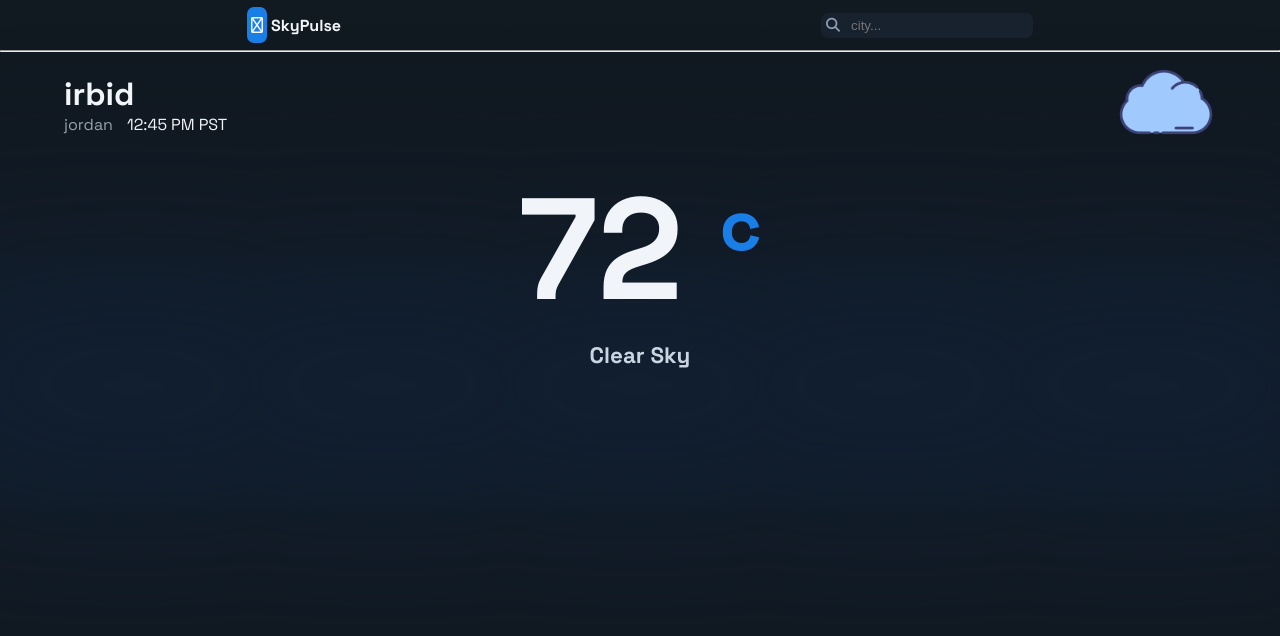
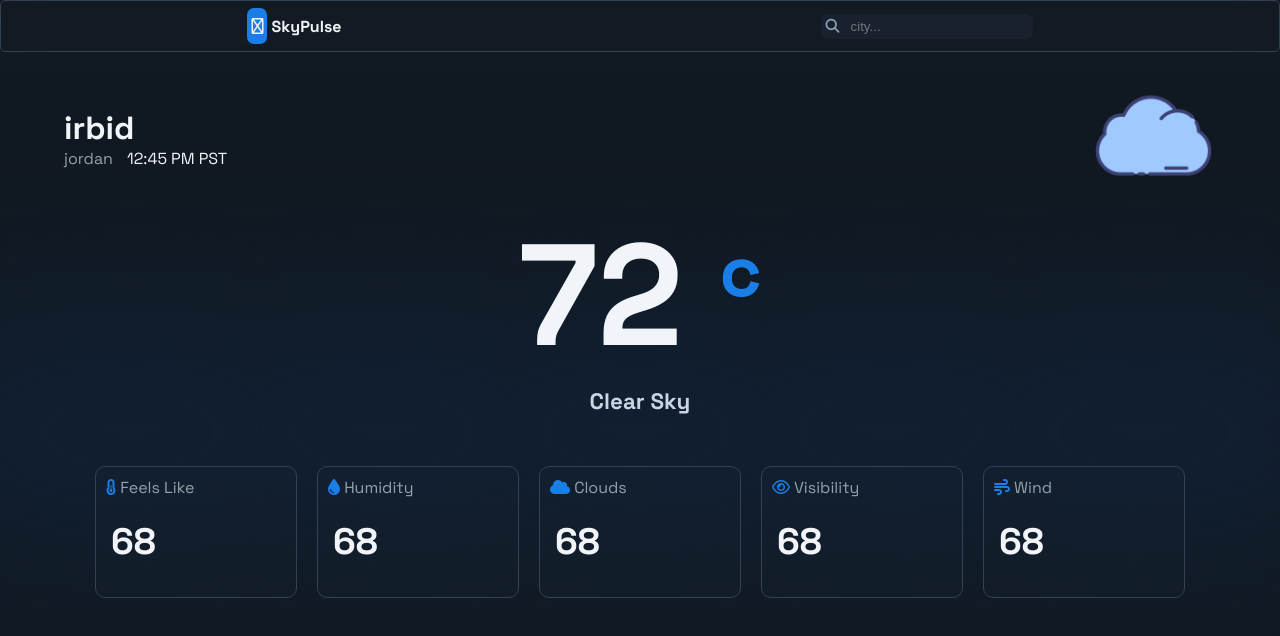
Before and after one commit to ayoub-bakkar/weather, a website: page public/index.html in a window 1280 px wide. Drawn offline with nearby package versions, Linux system fonts and the light colour scheme.

Commit message:
feat: add weather detail cards and refine glassmorphism nav design
Note: switched to HTML-based cards for enhanced CSS control and UI precision

```diff
--- a/public/index.html
+++ b/public/index.html
@@ -36,8 +36,7 @@
         <input type="text" placeholder="city..." />
       </div>
     </header>
-    <hr />
-
+    <br>
     <div class="city">
       <div class="info-city">
         <h1>irbid</h1>
@@ -54,7 +53,61 @@
       <h3 class="description">clear sky</h3>
     </div>
     <div class="shadow"></div>
-    <div id="details-container" class="details-grid"></div>
+
+    <!--CARDS info weather-->
+    <div id="details-container" class="cards">
+      <!--Feels Like-->
+      <div class="single-card">
+        <div class="titel-card">
+          <i id="icon-info" class="fa-solid fa-temperature-half"></i>
+          <span>Feels Like</span>
+        </div>
+        <div>
+          <h4 id="feels-like" class="degree">68</h4>
+        </div>
+      </div>
+      <!--Humidity-->
+      <div class="single-card">
+        <div class="titel-card">
+          <i id="icon-info" class="fa-solid fa-droplet"></i>
+          <span>Humidity</span>
+        </div>
+        <div>
+          <h4 id="humidity" class="degree">68</h4>
+        </div>
+      </div>
+
+      <!--Clouds-->
+      <div class="single-card">
+        <div class="titel-card">
+          <i id="icon-info" class="fa-solid fa-cloud"></i>
+          <span>Clouds</span>
+        </div>
+        <div>
+          <h4 id="clouds" class="degree">68</h4>
+        </div>
+      </div>
+      <!--Visibility-->
+      <div class="single-card">
+        <div class="titel-card">
+          <i id="icon-info" class="fa-regular fa-eye"></i>
+          <span>Visibility</span>
+        </div>
+        <div>
+          <h4 id="visibility" class="degree">68</h4>
+        </div>
+      </div>
+      <!--Feels Like-->
+      <div class="single-card">
+        <div class="titel-card">
+          <i id="icon-info" class="fa-solid fa-wind"></i>
+          <span>Wind</span>
+        </div>
+        <div>
+          <h4 id="wind" class="degree">68</h4>
+        </div>
+      </div>
+    </div>
     <script src="ui.js" type="module"></script>
   </body>
 </html>
--- a/public/style.css
+++ b/public/style.css
@@ -5,15 +5,15 @@
   --color-icon-search: #8f9db2;
   --bg-input-search: #18212e;
   --color-border-input-active: #197fc6;
-  --color-description:#CBD5E1;
-  --color-unit-temp:#197FE6;
+  --color-description: #cbd5e1;
+  --color-unit-temp: #197fe6;
 }
 * {
   padding: 0;
   margin: 0;
 }
 body {
-  font-family: 'Space Grotesk', sans-serif;
+  font-family: "Space Grotesk", sans-serif;
   background-color: var(--bg);
 }
 header {
@@ -27,15 +27,19 @@ header {
   justify-content: space-around;
   align-items: center;
   padding: 7px;
+  border: solid 1px #334155;
+  transition: border-color 0.3s ease;
+  background-color: rgba(255, 255, 255, 0.01);
+  backdrop-filter: blur(25px);
+  border-radius: 5px;
 }
-header .title span{
+header .title span {
   font-weight: 900;
-
 }
 header .title #icon-tilte-weather {
   padding: 10px 4px;
   border-radius: 7px;
-  background-color: #197FE6;
+  background-color: #197fe6;
 }
 header .search {
   position: relative;
@@ -74,8 +78,9 @@ header .search #icon-search {
   width: calc(100% - 10%);
 }
 .city .iconWeather img {
-  width: 100px;
-  height: 100px;
+  width: 125px;
+  height: 125px
+
 }
 .city .info-city .country {
   padding-right: 10px;
@@ -96,7 +101,7 @@ header .search #icon-search {
 }
 .info-temp .unit {
   color: var(--color-unit-temp);
-  font-size: .5em;
+  font-size: 0.5em;
 }
 .info-temp .description {
   font-size: 1.4em;
@@ -104,5 +109,35 @@ header .search #icon-search {
   color: var(--color-description);
 }
 .shadow {
-  box-shadow: 0px 15px 200px 121px rgba(18, 33, 53)
+  box-shadow: 0px 15px 200px 121px rgba(18, 33, 53);
 }
+.cards {
+  display: flex;
+  justify-content: center;
+  flex-wrap: wrap;
+  gap: 20px;
+  position: relative;
+  top: 50px;
+}
+.cards .single-card {
+  border: solid 1px #334155;
+  transition: border-color 0.3s ease;
+  background-color: rgba(255, 255, 255, 0.01);
+  backdrop-filter: blur(25px);
+  padding: 10px;
+  min-width: 180px;
+  min-height: 110px;
+  border-radius: 10px;
+}
+.cards .single-card .titel-card {
+  color: var(--info-label);
+}
+.cards .single-card .titel-card #icon-info {
+  color: var(--color-unit-temp);
+}
+.cards .single-card .degree {
+  color: var(--color-number-and-text);
+  padding-top: 20px;
+  padding-left: 5px;
+  font-size: 2.3em;
+}
```
